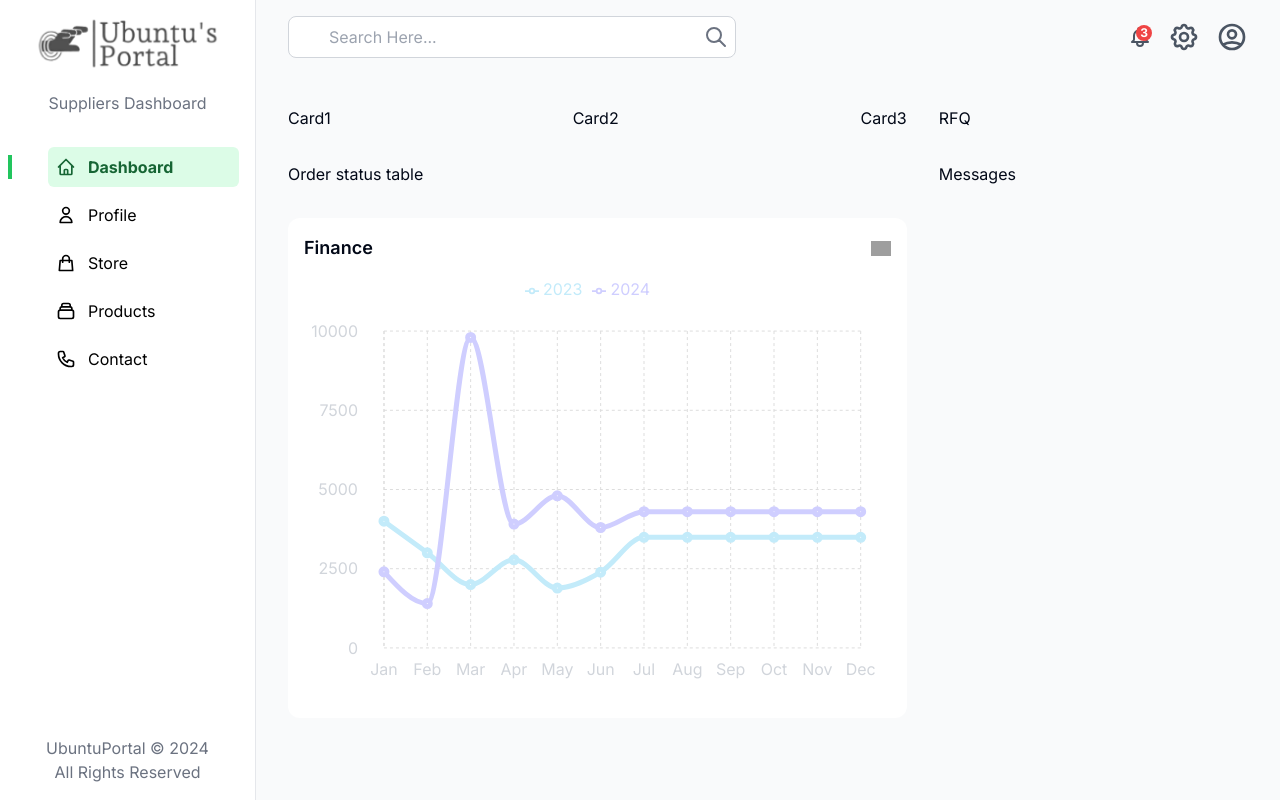
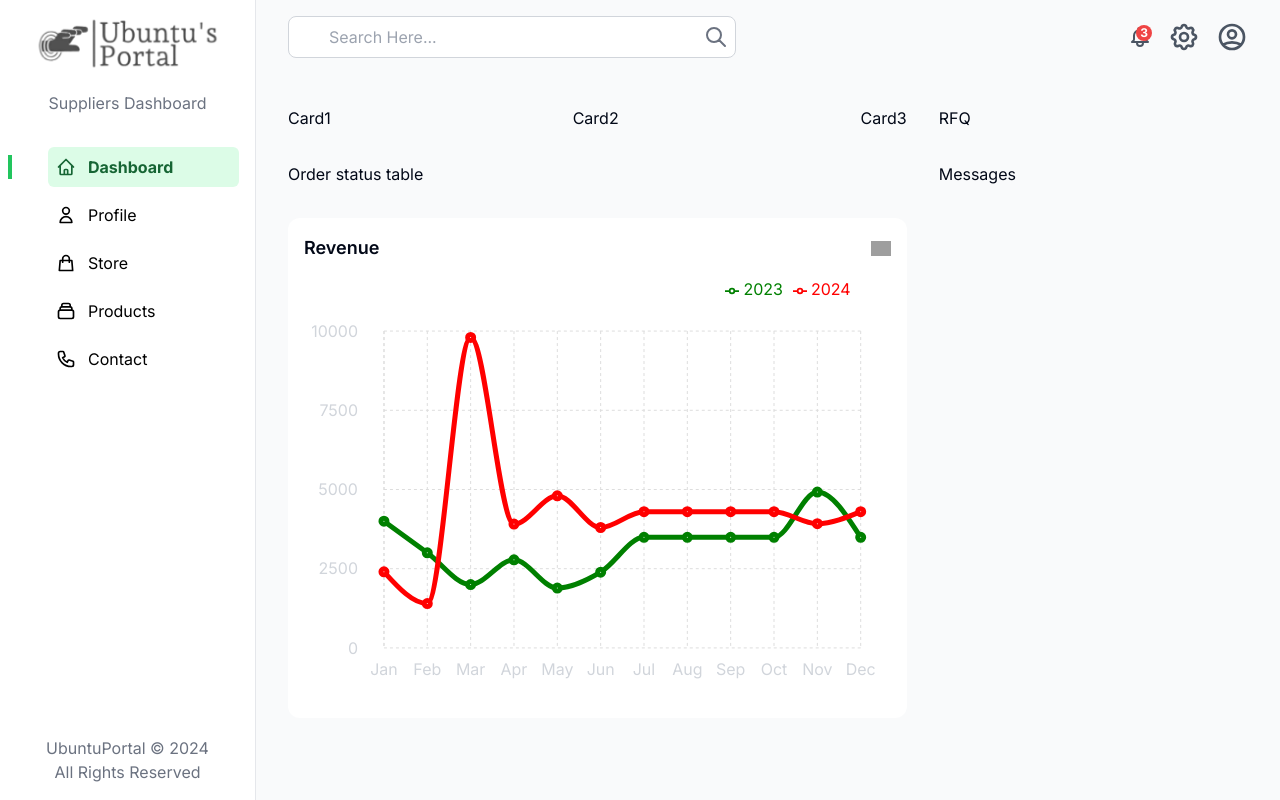
Before and after one commit to ubuntuportal/ubuntu_portal, a Next.js app in the folder ubuntu_portal_frontend/: page /supplier/dashboard in a window 1280 px wide. Built offline with nearby package versions, Linux system fonts and the light colour scheme; grey boxes are pictures that could not be loaded.

Commit message:
first version of chart on dashboard

```diff
--- a/ubuntu_portal_frontend/components/supplier/Chart.tsx
+++ b/ubuntu_portal_frontend/components/supplier/Chart.tsx
@@ -65,8 +65,8 @@ const data = [
   },
   {
     name: "Nov",
-    2023: 3490,
-    2024: 4300,
+    2023: 4920,
+    2024: 3920,
   },
   {
     name: "Dec",
@@ -79,7 +79,7 @@ const RevenueChart = () => {
   return (
     <div className="bg-white rounded-xl w-full h-full p-4">
       <div className="flex justify-between items-center">
-        <h1 className="text-lg font-semibold">Finance</h1>
+        <h1 className="text-lg font-semibold">Revenue</h1>
         <Image src="/moreDark.png" alt="" width={20} height={20} />
       </div>
       <ResponsiveContainer width="100%" height="90%">
@@ -110,22 +110,12 @@ const RevenueChart = () => {
           />
           <Tooltip />
           <Legend
-            align="center"
+            align="right"
             verticalAlign="top"
             wrapperStyle={{ paddingTop: "10px", paddingBottom: "30px" }}
           />
-          <Line
-            type="monotone"
-            dataKey="2023"
-            stroke="#C3EBFA"
-            strokeWidth={5}
-          />
-          <Line
-            type="monotone"
-            dataKey="2024"
-            stroke="#CFCEFF"
-            strokeWidth={5}
-          />
+          <Line type="monotone" dataKey="2023" stroke="green" strokeWidth={5} />
+          <Line type="monotone" dataKey="2024" stroke="red" strokeWidth={5} />
         </LineChart>
       </ResponsiveContainer>
     </div>
```
